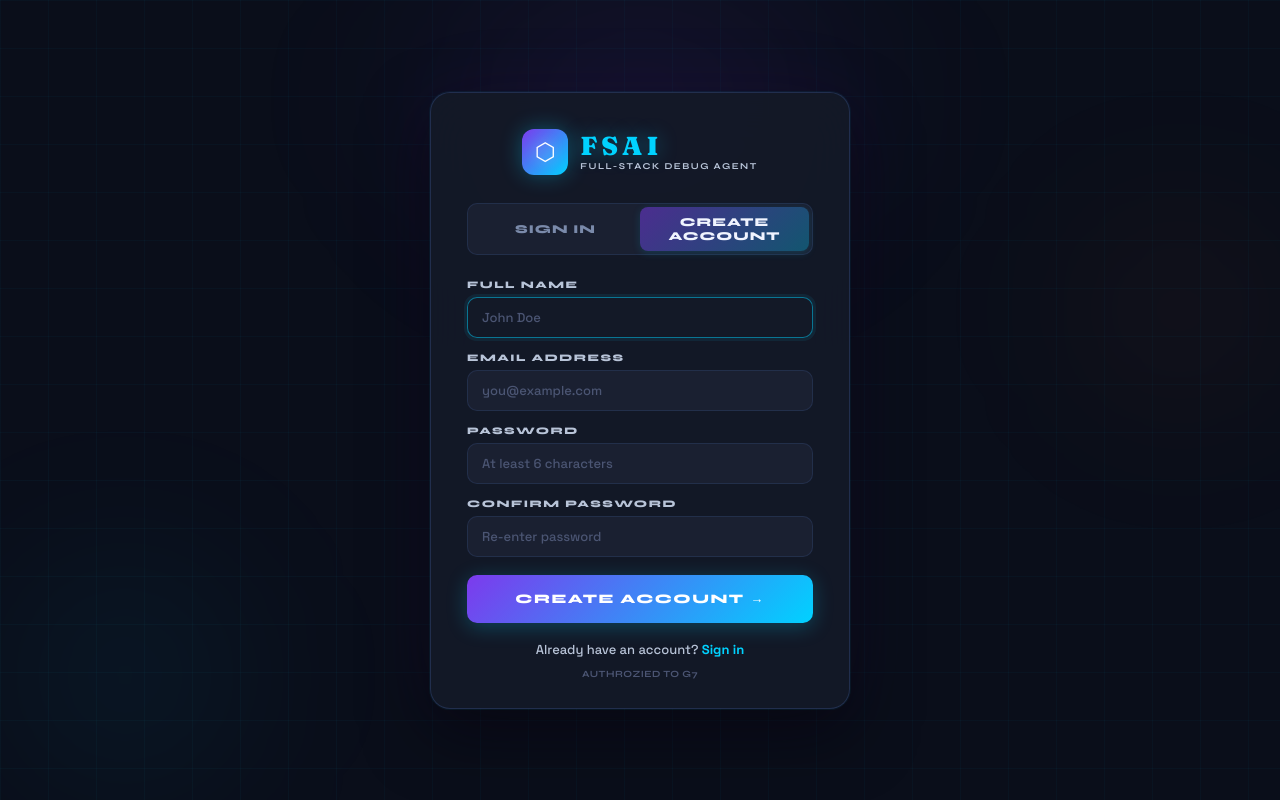
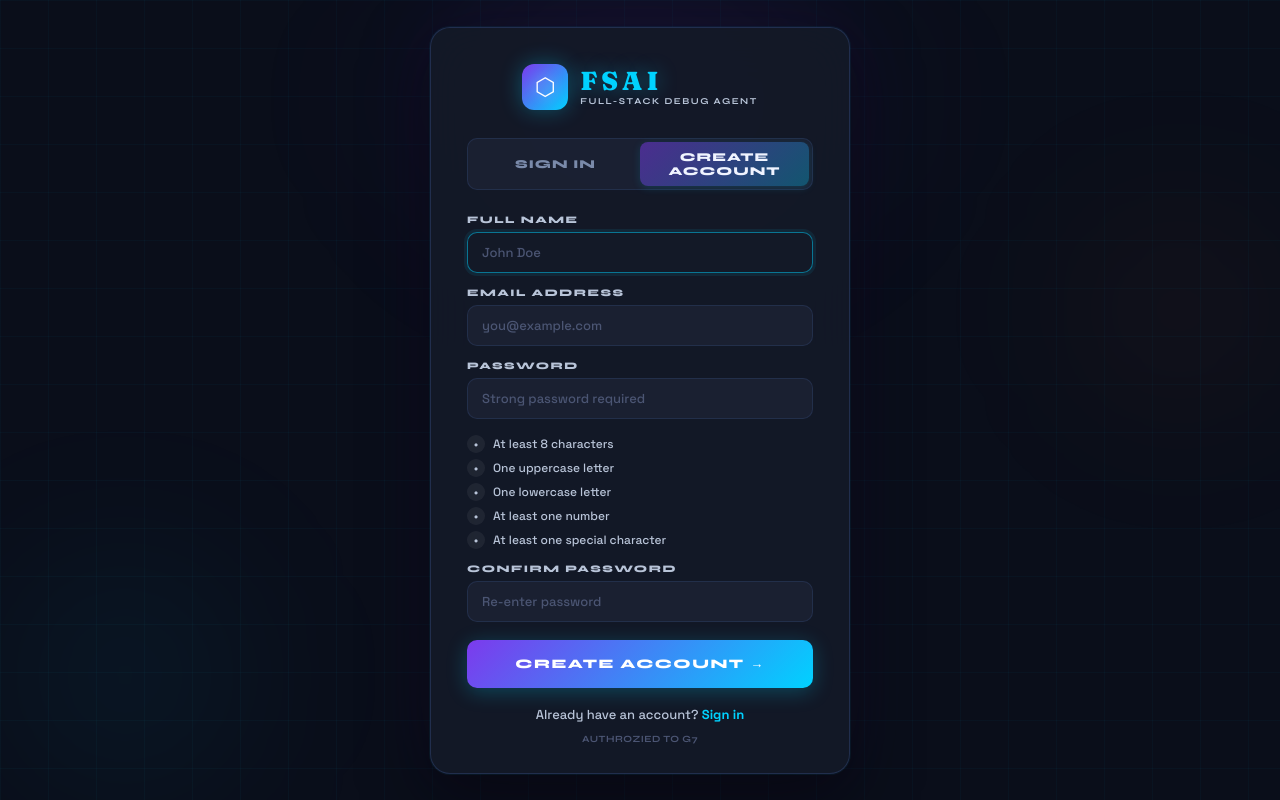
Before and after one commit to mkgugan22/FSAI, a React (Create React App) app: page / in a window 1280 px wide. Both pictures are taken after typing "name@example.com", "Sample123" into the empty fields and a click on the button "CREATE ACCOUNT". Built offline with nearby package versions, Linux system fonts and the light colour scheme.

Commit message:
Changes to make validations

```diff
--- a/src/components/AuthPage.css
+++ b/src/components/AuthPage.css
@@ -233,6 +233,55 @@
   background: var(--surface);
 }
 
+.auth-input.invalid {
+  border-color: rgba(255, 115, 115, 0.9);
+  box-shadow: 0 0 0 3px rgba(255, 115, 115, 0.12);
+}
+
+.auth-field-note {
+  margin-top: 8px;
+  font-family: var(--font-body);
+  font-size: 12px;
+  color: var(--text-subtle);
+}
+
+.error-note {
+  color: var(--red);
+}
+
+.auth-validation-list {
+  display: grid;
+  grid-template-columns: 1fr;
+  gap: 6px;
+  margin-top: 10px;
+}
+
+.auth-validation-item {
+  display: inline-flex;
+  align-items: center;
+  gap: 8px;
+  font-family: var(--font-body);
+  font-size: 12px;
+  color: var(--text-dim);
+}
+
+.auth-validation-item.valid {
+  color: var(--cyan);
+}
+
+.auth-validation-icon {
+  display: inline-flex;
+  align-items: center;
+  justify-content: center;
+  width: 18px;
+  min-width: 18px;
+  height: 18px;
+  border-radius: 999px;
+  background: rgba(255,255,255,0.06);
+  color: inherit;
+  font-size: 12px;
+}
+
 [data-theme="light"] .auth-input {
   background: rgba(240, 244, 255, 0.8);
 }
--- a/src/components/AuthPage.js
+++ b/src/components/AuthPage.js
@@ -5,16 +5,71 @@ import React, { useState } from 'react';
 import { useAuth } from '../context/AuthContext';
 import './AuthPage.css';
 
+const EMAIL_REGEX = /^[^\s@]+@[^\s@]+\.[^\s@]+$/;
+const PASSWORD_RULES = [
+  { key: 'length', label: 'At least 8 characters', test: (value) => value.length >= 8 },
+  { key: 'uppercase', label: 'One uppercase letter', test: (value) => /[A-Z]/.test(value) },
+  { key: 'lowercase', label: 'One lowercase letter', test: (value) => /[a-z]/.test(value) },
+  { key: 'number', label: 'At least one number', test: (value) => /[0-9]/.test(value) },
+  { key: 'special', label: 'At least one special character', test: (value) => /[!@#$%^&*(),.?":{}|<>]/.test(value) },
+];
+
+function validateEmail(value) {
+  if (!value.trim()) return 'Please enter your email address.';
+  if (!EMAIL_REGEX.test(value.trim())) return 'Please enter a valid email address.';
+  return '';
+}
+
+function validatePassword(value, mode) {
+  if (!value) return 'Please enter your password.';
+  if (mode === 'signup') {
+    const failed = PASSWORD_RULES.find(rule => !rule.test(value));
+    if (failed) return `Password must include: ${failed.label.toLowerCase()}.`;
+  }
+  return '';
+}
+
+function validateConfirm(password, confirm) {
+  if (!confirm) return 'Please confirm your password.';
+  if (password !== confirm) return 'Passwords do not match.';
+  return '';
+}
+
 export default function AuthPage() {
   const { login, signup } = useAuth();
   const [mode, setMode] = useState('login'); // 'login' | 'signup'
   const [form, setForm] = useState({ name: '', email: '', password: '', confirm: '' });
+  const [formErrors, setFormErrors] = useState({});
   const [error, setError] = useState('');
   const [loading, setLoading] = useState(false);
 
   const handle = (field) => (e) => {
-    setForm(f => ({ ...f, [field]: e.target.value }));
+    const value = e.target.value;
+    setForm((f) => ({ ...f, [field]: value }));
     setError('');
+
+    setFormErrors((prev) => ({
+      ...prev,
+      [field]:
+        field === 'email'
+          ? validateEmail(value)
+          : field === 'password'
+          ? validatePassword(value, mode)
+          : field === 'confirm'
+          ? validateConfirm(form.password, value)
+          : field === 'name'
+          ? value.trim()
+            ? ''
+            : 'Please enter your full name.'
+          : prev[field],
+    }));
+
+    if (field === 'password' && mode === 'signup') {
+      setFormErrors((prev) => ({
+        ...prev,
+        confirm: validateConfirm(value, form.confirm),
+      }));
+    }
   };
 
   const submit = async (e) => {
@@ -22,17 +77,26 @@ export default function AuthPage() {
     setError('');
     setLoading(true);
 
+    const errors = {
+      ...(mode === 'signup' ? { name: form.name.trim() ? '' : 'Please enter your full name.' } : {}),
+      email: validateEmail(form.email),
+      password: validatePassword(form.password, mode),
+      ...(mode === 'signup' ? { confirm: validateConfirm(form.password, form.confirm) } : {}),
+    };
+
+    const hasErrors = Object.values(errors).some(Boolean);
+    if (hasErrors) {
+      setFormErrors(errors);
+      setError(Object.values(errors).find(Boolean));
+      setLoading(false);
+      return;
+    }
+
     try {
       if (mode === 'signup') {
-        if (!form.name.trim()) throw new Error('Please enter your name.');
-        if (!form.email.trim()) throw new Error('Please enter your email.');
-        if (form.password.length < 6) throw new Error('Password must be at least 6 characters.');
-        if (form.password !== form.confirm) throw new Error('Passwords do not match.');
-        await signup({ name: form.name, email: form.email, password: form.password });
+        await signup({ name: form.name.trim(), email: form.email.trim(), password: form.password });
       } else {
-        if (!form.email.trim()) throw new Error('Please enter your email.');
-        if (!form.password) throw new Error('Please enter your password.');
-        await login({ email: form.email, password: form.password });
+        await login({ email: form.email.trim(), password: form.password });
       }
     } catch (err) {
       setError(err.message);
@@ -44,6 +108,7 @@ export default function AuthPage() {
   const switchMode = () => {
     setMode(m => m === 'login' ? 'signup' : 'login');
     setForm({ name: '', email: '', password: '', confirm: '' });
+    setFormErrors({});
     setError('');
   };
 
@@ -107,7 +172,7 @@ export default function AuthPage() {
           <div className="auth-field">
             <label className="auth-label">Email Address</label>
             <input
-              className="auth-input"
+              className={`auth-input ${formErrors.email ? 'invalid' : ''}`}
               type="email"
               placeholder="you@example.com"
               value={form.email}
@@ -115,31 +180,53 @@ export default function AuthPage() {
               autoComplete="email"
               autoFocus={mode === 'login'}
             />
+            {formErrors.email && <div className="auth-field-note error-note">{formErrors.email}</div>}
           </div>
 
           <div className="auth-field">
             <label className="auth-label">Password</label>
             <input
-              className="auth-input"
+              className={`auth-input ${formErrors.password ? 'invalid' : ''}`}
               type="password"
-              placeholder={mode === 'signup' ? 'At least 6 characters' : 'Enter password'}
+              placeholder={mode === 'signup' ? 'Strong password required' : 'Enter password'}
               value={form.password}
               onChange={handle('password')}
               autoComplete={mode === 'login' ? 'current-password' : 'new-password'}
             />
+            {mode === 'signup' && (
+              <div className="auth-validation-list">
+                {PASSWORD_RULES.map((rule) => {
+                  const passed = rule.test(form.password);
+                  return (
+                    <div
+                      key={rule.key}
+                      className={`auth-validation-item ${passed ? 'valid' : 'invalid'}`}
+                    >
+                      <span className="auth-validation-icon">{passed ? '✔' : '•'}</span>
+                      {rule.label}
+                    </div>
+                  );
+                })}
+              </div>
+            )}
+            {!formErrors.password && mode === 'login' && form.password && (
+              <div className="auth-field-note">Password will be validated securely.</div>
+            )}
+            {formErrors.password && <div className="auth-field-note error-note">{formErrors.password}</div>}
           </div>
 
           {mode === 'signup' && (
             <div className="auth-field">
               <label className="auth-label">Confirm Password</label>
               <input
-                className="auth-input"
+                className={`auth-input ${formErrors.confirm ? 'invalid' : ''}`}
                 type="password"
                 placeholder="Re-enter password"
                 value={form.confirm}
                 onChange={handle('confirm')}
                 autoComplete="new-password"
               />
+              {formErrors.confirm && <div className="auth-field-note error-note">{formErrors.confirm}</div>}
             </div>
           )}
 
```
